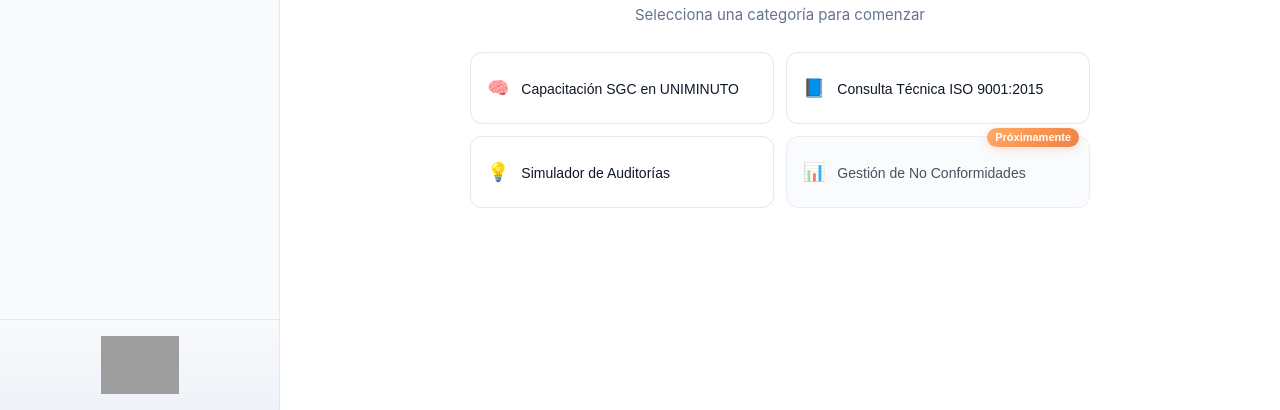
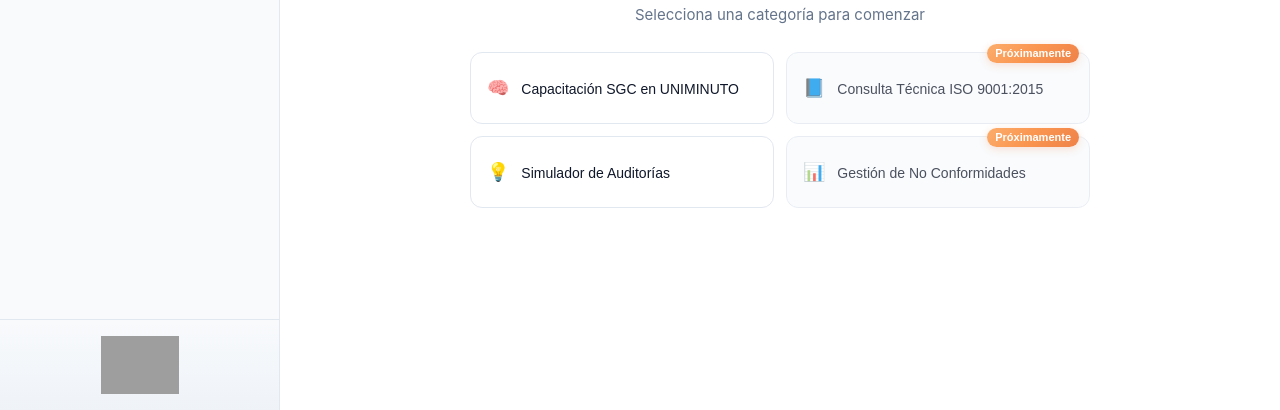
Before and after one commit to UNIMINUTO-SEDE-BOGOTA/chat-AVA, a plain HTML site: page index.html in a window 1280 px wide. Shown: the part 390-800 px from the top of the page. Drawn offline with Linux system fonts and the light colour scheme; grey boxes are pictures that could not be loaded.

Commit message:
chore: desactivar categoria consulta con badge proximamente

```diff
--- a/index.html
+++ b/index.html
@@ -41,7 +41,8 @@
                     <span class="icon">🧠</span>
                     Capacitación SGC en UNIMINUTO
                 </button>
-                <button class="category-btn" onclick="selectCategory('consulta')">
+                <button class="category-btn category-btn-disabled" disabled aria-disabled="true" title="Temporalmente inhabilitado">
+                    <span class="category-status-badge">Próximamente</span>
                     <span class="icon">📘</span>
                     Consulta Técnica ISO 9001:2015
                 </button>
```
